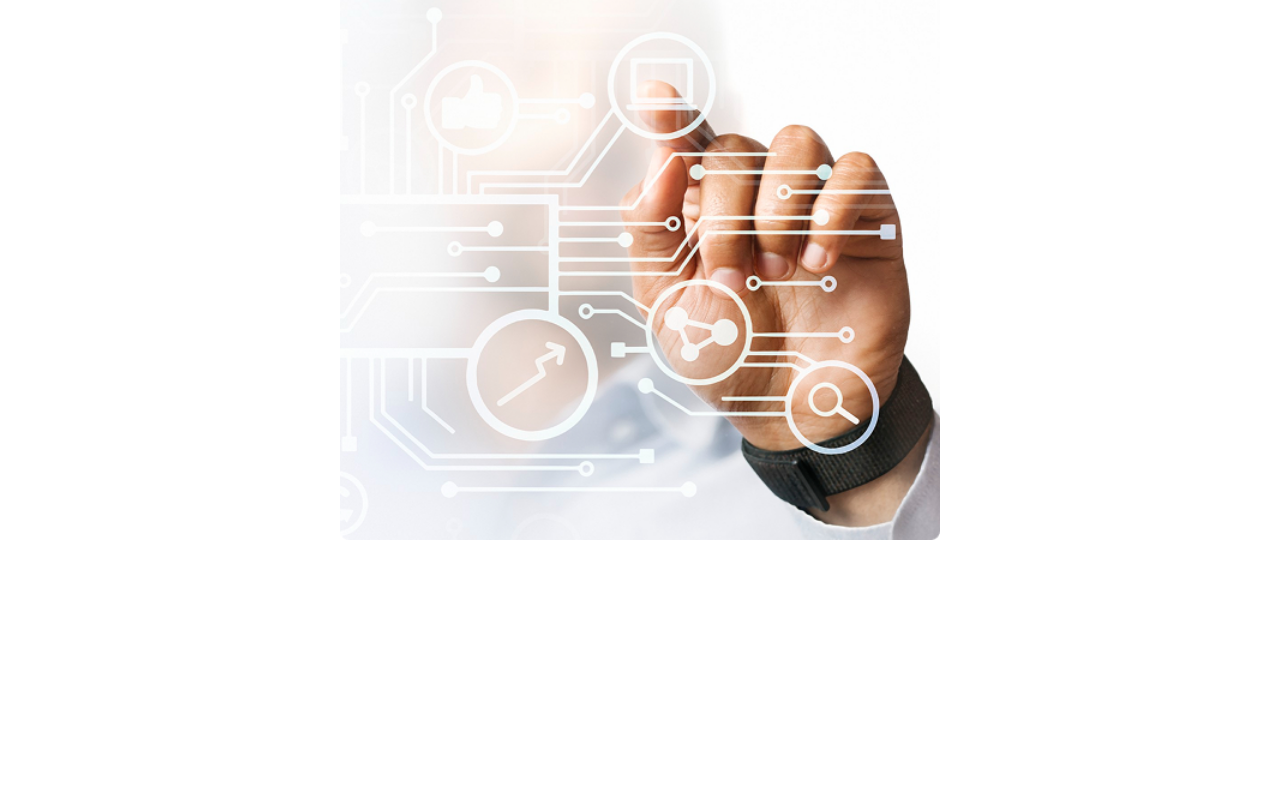
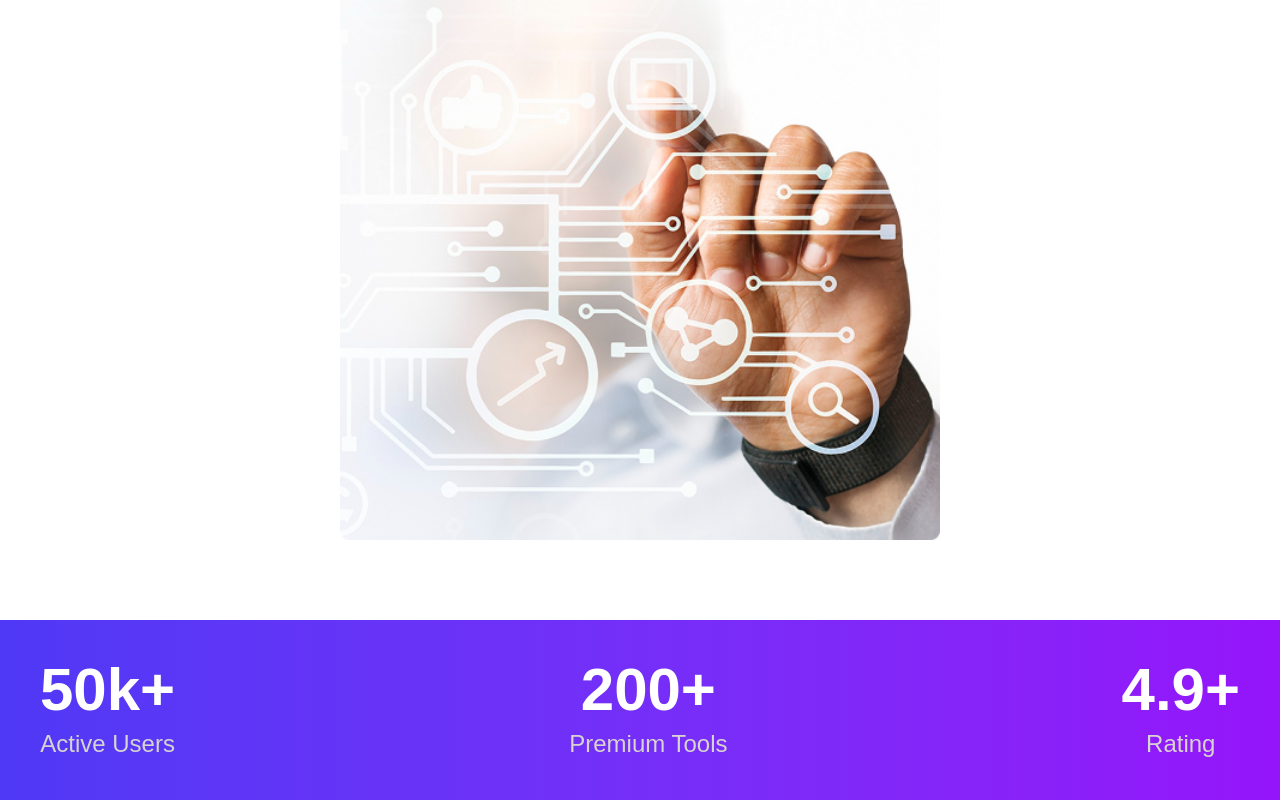
Before and after one commit to farabi-x09/Digi-Tools, a React (Vite) app: page / in a window 1280 px wide. Shown: the part 696-1496 px from the top of the page. Before the commit the page ends 1316 px from the top, so only its background shows below. Built offline with nearby package versions, Linux system fonts and the light colour scheme.

Commit message:
Count part compleat

```diff
--- a/src/App.jsx
+++ b/src/App.jsx
@@ -1,6 +1,7 @@
 
 import './App.css'
 import Banner from './Components/Banner'
+import Count from './Components/Count'
 import Navber from './Components/Navber'
 
 function App() {
@@ -10,6 +11,7 @@ function App() {
     <>
     <Navber></Navber>
     <Banner></Banner>
+    <Count></Count>
     </>
   )
 }
--- /dev/null
+++ b/src/Components/Count.jsx
@@ -0,0 +1,27 @@
+import React from 'react';
+
+const Count = () => {
+    return (
+        <div >
+            <div className='bg-linear-to-r from-[#4F39F6] to-[#9514FA] px-10'>
+                <div className='container mx-auto flex flex-wrap justify-center md:justify-between items-center py-10 gap-10  text-white '>
+                    <div className='text-center'>
+                        <h3 className='text-5xl md:text-6xl font-bold'>50k+</h3>
+                        <p className='text-md md:text-2xl mt-2 text-taupe-300'>Active Users</p>
+                    </div>
+                    <div className='text-center'>
+                        <h3 className='text-5xl md:text-6xl font-bold'>200+</h3>
+                        <p className='text-md md:text-2xl mt-2 text-taupe-300'>Premium Tools</p>
+                    </div>
+                    <div className='text-center'>
+                        <h3 className='text-5xl md:text-6xl font-bold'>4.9+</h3>
+                        <p className='text-md md:text-2xl mt-2 text-taupe-300'>Rating</p>
+                    </div>
+                </div>
+
+            </div>
+        </div>
+    );
+};
+
+export default Count;
```
